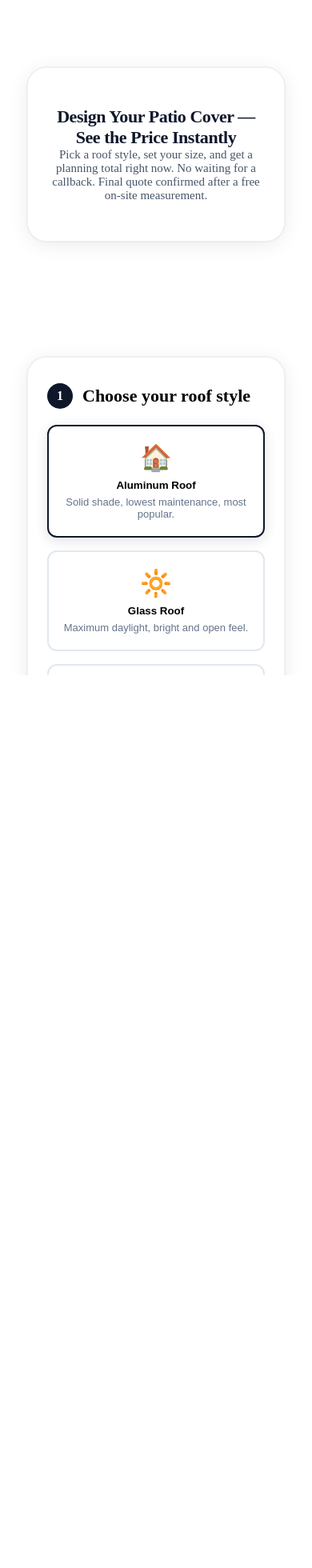
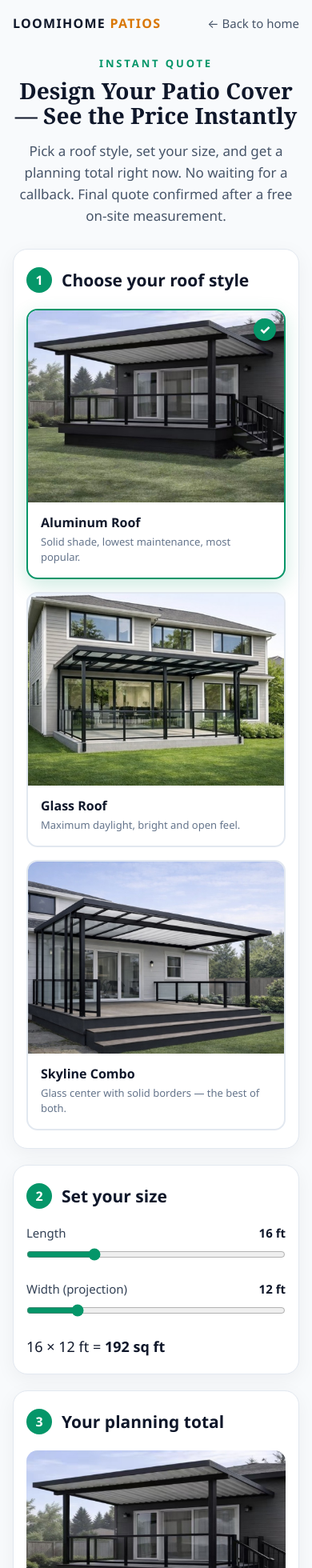
Before and after one commit to chrisyin888/askpatioai-frontend, a Vue app: page /instant-quote in a window 390 px wide. Shown: the top 1960 px of the page at 80% size. Before the commit the page ends 844 px from the top, so only its background shows below. Built offline with nearby package versions, Linux system fonts and the light colour scheme.

Commit message:
Instant quote: fix scroll lock on /instant-quote/, add roof photos and live preview, require phone; green hero CTA
Co-authored-by: Cursor <cursoragent@cursor.com>

```diff
--- a/src/App.vue
+++ b/src/App.vue
@@ -17,7 +17,8 @@ const FREE_SCROLL_PATHS = new Set([
 
 function syncScrollLock(path) {
   if (typeof document === 'undefined') return;
-  const lock = !FREE_SCROLL_PATHS.has(path);
+  const normalized = path.length > 1 ? path.replace(/\/+$/, '') : path;
+  const lock = !FREE_SCROLL_PATHS.has(normalized);
   document.documentElement.classList.toggle('app-scroll-lock', lock);
   document.body.classList.toggle('app-scroll-lock', lock);
 }
--- a/src/components/home/HeroSection.vue
+++ b/src/components/home/HeroSection.vue
@@ -203,16 +203,17 @@ export default {
 }
 
 .hero__cta--secondary {
-  background: rgba(255, 255, 255, 0.1);
-  border-color: rgba(255, 255, 255, 0.65);
+  background: linear-gradient(135deg, #10b981 0%, #0d9488 100%);
+  border-color: #34d399;
   color: #fff;
-  -webkit-backdrop-filter: blur(6px);
-  backdrop-filter: blur(6px);
+  box-shadow: 0 10px 28px rgba(16, 185, 129, 0.45);
 }
 
 .hero__cta--secondary:hover {
-  background: rgba(255, 255, 255, 0.22);
+  background: linear-gradient(135deg, #059669 0%, #0f766e 100%);
+  border-color: #6ee7b7;
   transform: translateY(-2px);
+  box-shadow: 0 14px 32px rgba(16, 185, 129, 0.55);
 }
 
 .hero__badges {
--- a/src/views/InstantQuote.vue
+++ b/src/views/InstantQuote.vue
@@ -1,89 +1,97 @@
 <template>
   <div class="instant-quote">
-    <!-- Hero -->
-    <section class="section iq-hero">
-      <div class="content-wrapper glass-panel iq-hero-panel">
-        <h1 class="title">Design Your Patio Cover — See the Price Instantly</h1>
-        <p class="subtitle">
+    <nav class="iq-topbar">
+      <router-link to="/" class="iq-brand">LoomiHome <span>Patios</span></router-link>
+      <router-link to="/" class="iq-back">← Back to home</router-link>
+    </nav>
+
+    <header class="iq-hero">
+      <p class="iq-eyebrow">Instant quote</p>
+      <h1 class="iq-title">Design Your Patio Cover — See the Price Instantly</h1>
+      <p class="iq-subtitle">
         Pick a roof style, set your size, and get a planning total right now.
         No waiting for a callback. Final quote confirmed after a free on-site measurement.
       </p>
-      </div>
-    </section>
+    </header>
 
-    <!-- Step 1: roof type -->
-    <section class="section iq-step">
-      <div class="content-wrapper glass-panel">
+    <section class="iq-panel">
       <h2 class="iq-step-title"><span class="iq-step-num">1</span> Choose your roof style</h2>
       <div class="iq-cards">
         <button
           v-for="opt in roofOptions"
           :key="opt.key"
+          type="button"
           :class="['iq-card', { active: roofType === opt.key }]"
+          :aria-pressed="roofType === opt.key"
           @click="roofType = opt.key"
         >
-            <div class="iq-card-icon">{{ opt.icon }}</div>
-            <div class="iq-card-name">{{ opt.name }}</div>
-            <div class="iq-card-desc">{{ opt.desc }}</div>
+          <span class="iq-card-media">
+            <img :src="assetUrl(opt.image)" :alt="opt.alt" loading="lazy" />
+            <span v-if="roofType === opt.key" class="iq-card-check" aria-hidden="true">✓</span>
+          </span>
+          <span class="iq-card-body">
+            <span class="iq-card-name">{{ opt.name }}</span>
+            <span class="iq-card-desc">{{ opt.desc }}</span>
+          </span>
         </button>
-        </div>
       </div>
     </section>
 
-    <!-- Step 2: size -->
-    <section class="section iq-step">
-      <div class="content-wrapper glass-panel">
+    <section class="iq-panel">
       <h2 class="iq-step-title"><span class="iq-step-num">2</span> Set your size</h2>
       <div class="iq-sliders">
         <div class="iq-slider-row">
-            <label>Length: <strong>{{ length }} ft</strong></label>
-            <input type="range" min="8" max="40" step="1" v-model.number="length" />
+          <label for="iq-length">Length <strong>{{ length }} ft</strong></label>
+          <input id="iq-length" v-model.number="length" type="range" min="8" max="40" step="1" />
         </div>
         <div class="iq-slider-row">
-            <label>Width: <strong>{{ width }} ft</strong></label>
-            <input type="range" min="8" max="30" step="1" v-model.number="width" />
+          <label for="iq-width">Width (projection) <strong>{{ width }} ft</strong></label>
+          <input id="iq-width" v-model.number="width" type="range" min="8" max="30" step="1" />
         </div>
         <p class="iq-sqft">{{ length }} × {{ width }} ft = <strong>{{ sqft }} sq ft</strong></p>
       </div>
-      </div>
     </section>
 
-    <!-- Live estimate -->
-    <section class="section iq-step">
-      <div class="content-wrapper glass-panel iq-estimate-panel">
+    <section class="iq-panel iq-estimate">
       <h2 class="iq-step-title"><span class="iq-step-num">3</span> Your planning total</h2>
+      <div class="iq-estimate-grid">
+        <figure class="iq-preview">
+          <img :src="assetUrl(selectedRoof.image)" :alt="selectedRoof.alt" />
+          <figcaption>{{ selectedRoof.name }} · {{ length }}×{{ width }} ft</figcaption>
+        </figure>
+
+        <div class="iq-estimate-body">
           <div class="iq-price">
             ${{ quote.totalMin.toLocaleString() }} – ${{ quote.totalMax.toLocaleString() }}
             <span class="iq-price-note">CAD, before GST</span>
           </div>
           <p class="iq-disclaimer">
-          Planning total for a {{ roofLabel }} patio cover, {{ length }}×{{ width }} ft.
+            Planning total for {{ roofArticle }} {{ roofLabel }} patio cover, {{ length }}×{{ width }} ft.
             Final pricing is confirmed after a free on-site measurement.
           </p>
 
-        <!-- Lead form -->
           <form class="iq-form" @submit.prevent="submitLead">
-          <input v-model="name" type="text" placeholder="Your name" required />
-          <input v-model="email" type="email" placeholder="Email address" required />
-          <input v-model="phone" type="tel" placeholder="Phone (optional)" />
-          <input v-model="city" type="text" placeholder="City (e.g. Burnaby)" required />
-          <button class="hero-cta hero-cta--primary" type="submit" :disabled="leadSent || leadSending">
+            <input v-model="name" type="text" placeholder="Your name" autocomplete="name" required />
+            <input v-model="email" type="email" placeholder="Email address" autocomplete="email" required />
+            <input v-model="phone" type="tel" placeholder="Phone number" autocomplete="tel" required />
+            <input v-model="city" type="text" placeholder="City (e.g. Burnaby)" autocomplete="address-level2" required />
+            <button class="iq-submit" type="submit" :disabled="leadSent || leadSending">
               {{ leadSent ? 'Quote Sent — Check Your Inbox' : (leadSending ? 'Sending…' : 'Email Me This Quote') }}
             </button>
             <p v-if="leadError" class="iq-error">{{ leadError }}</p>
           </form>
+        </div>
+      </div>
 
-        <!-- Deposit -->
       <div v-if="depositUrl" class="iq-deposit">
         <p class="iq-deposit-title">Ready to move forward?</p>
         <p class="iq-deposit-desc">
           Pay a <strong>$100 booking deposit</strong> to lock in your free on-site measurement.
           Fully deducted from your project total.
         </p>
-          <a class="hero-cta hero-cta--primary" :href="depositUrl" target="_blank" rel="noopener">
+        <a class="iq-submit" :href="depositUrl" target="_blank" rel="noopener">
           Pay $100 Booking Deposit
         </a>
-        </div>
       </div>
     </section>
   </div>
@@ -91,6 +99,7 @@
 
 <script>
 import { patioCoverQuoteForMaterial } from '../utils/chatPricing.js';
+import { publicAssetUrl } from '../utils/publicAssetUrl';
 import siteData from '../data/siteData.json';
 
 /** Stripe Payment Link for the $100 booking deposit — set after creating it in the Stripe dashboard. */
@@ -113,9 +122,27 @@ export default {
       leadError: '',
       depositUrl: DEPOSIT_PAYMENT_URL,
       roofOptions: [
-        { key: 'aluminum', icon: '🏠', name: 'Aluminum Roof', desc: 'Solid shade, lowest maintenance, most popular.' },
-        { key: 'glass', icon: '🔆', name: 'Glass Roof', desc: 'Maximum daylight, bright and open feel.' },
-        { key: 'combo', icon: '✨', name: 'Skyline Combo', desc: 'Glass center with solid borders — the best of both.' },
+        {
+          key: 'aluminum',
+          name: 'Aluminum Roof',
+          desc: 'Solid shade, lowest maintenance, most popular.',
+          image: '/house/Aluminum/aluminum-hero.png',
+          alt: 'Aluminum patio cover with solid roof panels',
+        },
+        {
+          key: 'glass',
+          name: 'Glass Roof',
+          desc: 'Maximum daylight, bright and open feel.',
+          image: '/house/glass/glass-hero.png',
+          alt: 'Glass patio cover with tempered glass roof',
+        },
+        {
+          key: 'combo',
+          name: 'Skyline Combo',
+          desc: 'Glass center with solid borders — the best of both.',
+          image: '/house/skyline/skyline-hero.png',
+          alt: 'Skyline combo patio cover mixing glass and solid panels',
+        },
       ],
     };
   },
@@ -126,12 +153,20 @@ export default {
     quote() {
       return patioCoverQuoteForMaterial(this.roofType, this.sqft);
     },
+    selectedRoof() {
+      return this.roofOptions.find((o) => o.key === this.roofType) || this.roofOptions[0];
+    },
     roofLabel() {
-      const opt = this.roofOptions.find((o) => o.key === this.roofType);
-      return opt ? opt.name.toLowerCase() : '';
+      return this.selectedRoof.name.toLowerCase();
+    },
+    roofArticle() {
+      return /^[aeiou]/.test(this.roofLabel) ? 'an' : 'a';
     },
   },
   methods: {
+    assetUrl(path) {
+      return publicAssetUrl(path);
+    },
     async submitLead() {
       if (this.leadSending || this.leadSent) return;
       this.leadSending = true;
@@ -144,7 +179,7 @@ export default {
             source: 'instant_quote',
             name: this.name,
             email: this.email,
-            phone: this.phone || '',
+            phone: this.phone,
             city: this.city,
             project_type: 'patio cover',
             size: `${this.length}x${this.width} ft (${this.sqft} sq ft)`,
@@ -166,24 +201,80 @@ export default {
 
 <style scoped>
 .instant-quote {
-  max-width: 960px;
+  min-height: 100vh;
+  background: #f8fafc;
+  padding: 0 16px 72px;
+  box-sizing: border-box;
+  color: #0f172a;
+  font-family: 'Segoe UI', -apple-system, BlinkMacSystemFont, Roboto, Oxygen,
+    Ubuntu, sans-serif;
+}
+
+.iq-topbar {
+  max-width: 1040px;
   margin: 0 auto;
-  padding: 24px 16px 64px;
+  padding: 18px 0;
+  display: flex;
+  align-items: center;
+  justify-content: space-between;
 }
-.iq-hero-panel {
+.iq-brand {
+  font-weight: 800;
+  letter-spacing: 0.08em;
+  text-transform: uppercase;
+  color: #0f172a;
+  text-decoration: none;
+}
+.iq-brand span {
+  color: #d97706;
+}
+.iq-back {
+  color: #475569;
+  font-size: 15px;
+  text-decoration: none;
+}
+.iq-back:hover {
+  color: #0f172a;
+}
+
+.iq-hero {
+  max-width: 760px;
+  margin: 12px auto 28px;
   text-align: center;
-  padding: 48px 24px;
+}
+.iq-eyebrow {
+  margin: 0 0 10px;
+  font-size: 13px;
+  font-weight: 800;
+  letter-spacing: 0.22em;
+  text-transform: uppercase;
+  color: #059669;
+}
+.iq-title {
+  margin: 0 0 14px;
+  font-family: Georgia, 'Times New Roman', Times, serif;
+  font-size: clamp(28px, 4.4vw, 44px);
+  line-height: 1.12;
+}
+.iq-subtitle {
+  margin: 0;
+  color: #475569;
+  font-size: 17px;
+  line-height: 1.6;
+}
+
+.iq-panel {
+  max-width: 1040px;
+  margin: 0 auto 20px;
+  padding: 28px 24px;
   background: #ffffff;
-}
-.iq-step {
-  margin-top: 24px;
-}
-.iq-step .content-wrapper {
-  background: #ffffff;
-  padding: 32px 24px;
+  border: 1px solid #e2e8f0;
+  border-radius: 18px;
+  box-shadow: 0 6px 24px rgba(15, 23, 42, 0.05);
+  box-sizing: border-box;
 }
 .iq-step-title {
-  font-size: 22px;
+  font-size: 21px;
   margin: 0 0 20px;
   display: flex;
   align-items: center;
@@ -196,134 +287,231 @@ export default {
   width: 32px;
   height: 32px;
   border-radius: 50%;
-  background: #0f172a;
+  background: #059669;
   color: #fff;
   font-size: 16px;
   flex-shrink: 0;
 }
+
 .iq-cards {
   display: grid;
   grid-template-columns: repeat(3, 1fr);
   gap: 16px;
 }
 .iq-card {
+  display: flex;
+  flex-direction: column;
+  padding: 0;
   border: 2px solid #e2e8f0;
-  border-radius: 12px;
-  padding: 20px 12px;
+  border-radius: 14px;
+  overflow: hidden;
   background: #fff;
   cursor: pointer;
-  text-align: center;
-  transition: border-color 0.15s, box-shadow 0.15s;
+  text-align: left;
+  font: inherit;
+  color: inherit;
+  transition: border-color 0.15s, box-shadow 0.15s, transform 0.15s;
 }
 .iq-card:hover {
   border-color: #94a3b8;
+  transform: translateY(-2px);
 }
 .iq-card.active {
-  border-color: #0f172a;
-  box-shadow: 0 4px 16px rgba(15, 23, 42, 0.12);
+  border-color: #059669;
+  box-shadow: 0 8px 24px rgba(5, 150, 105, 0.2);
 }
-.iq-card-icon {
-  font-size: 32px;
+.iq-card-media {
+  position: relative;
+  display: block;
+  width: 100%;
+  aspect-ratio: 4 / 3;
+  overflow: hidden;
+  background: #f1f5f9;
+}
+.iq-card-media img {
+  position: absolute;
+  inset: 0;
+  width: 100%;
+  height: 100%;
+  object-fit: cover;
+  display: block;
+}
+.iq-card-check {
+  position: absolute;
+  top: 10px;
+  right: 10px;
+  width: 28px;
+  height: 28px;
+  border-radius: 50%;
+  background: #059669;
+  color: #fff;
+  font-weight: 800;
+  display: flex;
+  align-items: center;
+  justify-content: center;
+  box-shadow: 0 4px 10px rgba(0, 0, 0, 0.2);
+}
+.iq-card-body {
+  display: block;
+  padding: 14px 16px 16px;
 }
 .iq-card-name {
+  display: block;
   font-weight: 700;
-  margin-top: 8px;
+  font-size: 16px;
 }
 .iq-card-desc {
+  display: block;
   font-size: 13px;
   color: #64748b;
-  margin-top: 6px;
+  margin-top: 4px;
+  line-height: 1.45;
 }
+
 .iq-sliders {
-  max-width: 560px;
+  max-width: 620px;
 }
 .iq-slider-row {
-  margin-bottom: 18px;
+  margin-bottom: 20px;
 }
 .iq-slider-row label {
-  display: block;
+  display: flex;
+  justify-content: space-between;
   margin-bottom: 8px;
+  font-size: 15px;
+  color: #334155;
+}
+.iq-slider-row label strong {
+  color: #0f172a;
 }
 .iq-slider-row input[type='range'] {
   width: 100%;
+  accent-color: #059669;
+  cursor: pointer;
 }
 .iq-sqft {
   font-size: 18px;
-  margin-top: 8px;
+  margin: 8px 0 0;
 }
-.iq-estimate-panel {
-  text-align: center;
+
+.iq-estimate-grid {
+  display: grid;
+  grid-template-columns: 1.1fr 1fr;
+  gap: 28px;
+  align-items: start;
 }
-.iq-estimate-panel .iq-step-title {
-  justify-content: center;
+.iq-preview {
+  margin: 0;
+  border-radius: 14px;
+  overflow: hidden;
+  background: #f1f5f9;
+}
+.iq-preview img {
+  width: 100%;
+  aspect-ratio: 4 / 3;
+  object-fit: cover;
+  display: block;
+}
+.iq-preview figcaption {
+  padding: 10px 14px;
+  font-size: 14px;
+  font-weight: 600;
+  color: #334155;
+  background: #fff;
+  border-top: 1px solid #e2e8f0;
 }
 .iq-price {
-  font-size: 40px;
+  font-size: 38px;
   font-weight: 800;
   color: #0f172a;
-  margin: 12px 0;
+  margin: 0 0 8px;
+  line-height: 1.15;
 }
 .iq-price-note {
   display: block;
   font-size: 14px;
-  font-weight: 400;
+  font-weight: 500;
   color: #64748b;
+  margin-top: 4px;
 }
 .iq-disclaimer {
   color: #64748b;
   font-size: 14px;
-  max-width: 560px;
-  margin: 0 auto 24px;
+  line-height: 1.55;
+  margin: 0 0 20px;
 }
 .iq-form {
   display: flex;
   flex-direction: column;
   gap: 12px;
-  max-width: 420px;
-  margin: 0 auto;
 }
 .iq-form input {
   padding: 12px 14px;
   border: 1px solid #cbd5e1;
-  border-radius: 8px;
+  border-radius: 10px;
   font-size: 16px;
+  font-family: inherit;
 }
-.iq-form .hero-cta {
+.iq-form input:focus {
+  outline: none;
+  border-color: #059669;
+  box-shadow: 0 0 0 3px rgba(5, 150, 105, 0.18);
+}
+.iq-submit {
+  display: inline-flex;
+  align-items: center;
+  justify-content: center;
+  padding: 15px 28px;
+  border: none;
+  border-radius: 999px;
+  background: #d97706;
+  color: #fff;
+  font-size: 16px;
+  font-weight: 700;
+  font-family: inherit;
   text-decoration: none;
-  display: inline-block;
-  padding: 14px 28px;
-  border-radius: 8px;
-  font-size: 16px;
   cursor: pointer;
-  border: 1px solid #0f172a;
+  box-shadow: 0 10px 24px rgba(217, 119, 6, 0.35);
+  transition: background 0.15s, transform 0.15s;
+}
+.iq-submit:hover:not(:disabled) {
+  background: #b45309;
+  transform: translateY(-1px);
+}
+.iq-submit:disabled {
+  opacity: 0.7;
+  cursor: default;
 }
 .iq-error {
   color: #dc2626;
   font-size: 14px;
+  margin: 0;
 }
+
 .iq-deposit {
-  margin-top: 32px;
+  margin-top: 28px;
   padding-top: 24px;
   border-top: 1px solid #e2e8f0;
+  text-align: center;
 }
 .iq-deposit-title {
   font-size: 20px;
   font-weight: 700;
+  margin: 0;
 }
 .iq-deposit-desc {
   color: #475569;
   max-width: 520px;
   margin: 8px auto 16px;
 }
-.iq-deposit .hero-cta {
-  text-decoration: none;
-  display: inline-block;
-  padding: 14px 28px;
-  border-radius: 8px;
+
+@media (max-width: 760px) {
+  .iq-cards,
+  .iq-estimate-grid {
+    grid-template-columns: 1fr;
   }
-@media (max-width: 640px) {
-  .iq-cards {
-    grid-template-columns: 1fr;
+  .iq-panel {
+    padding: 22px 16px;
   }
   .iq-price {
     font-size: 32px;
```
Lines whose indentation alone changed are shown as unchanged.
